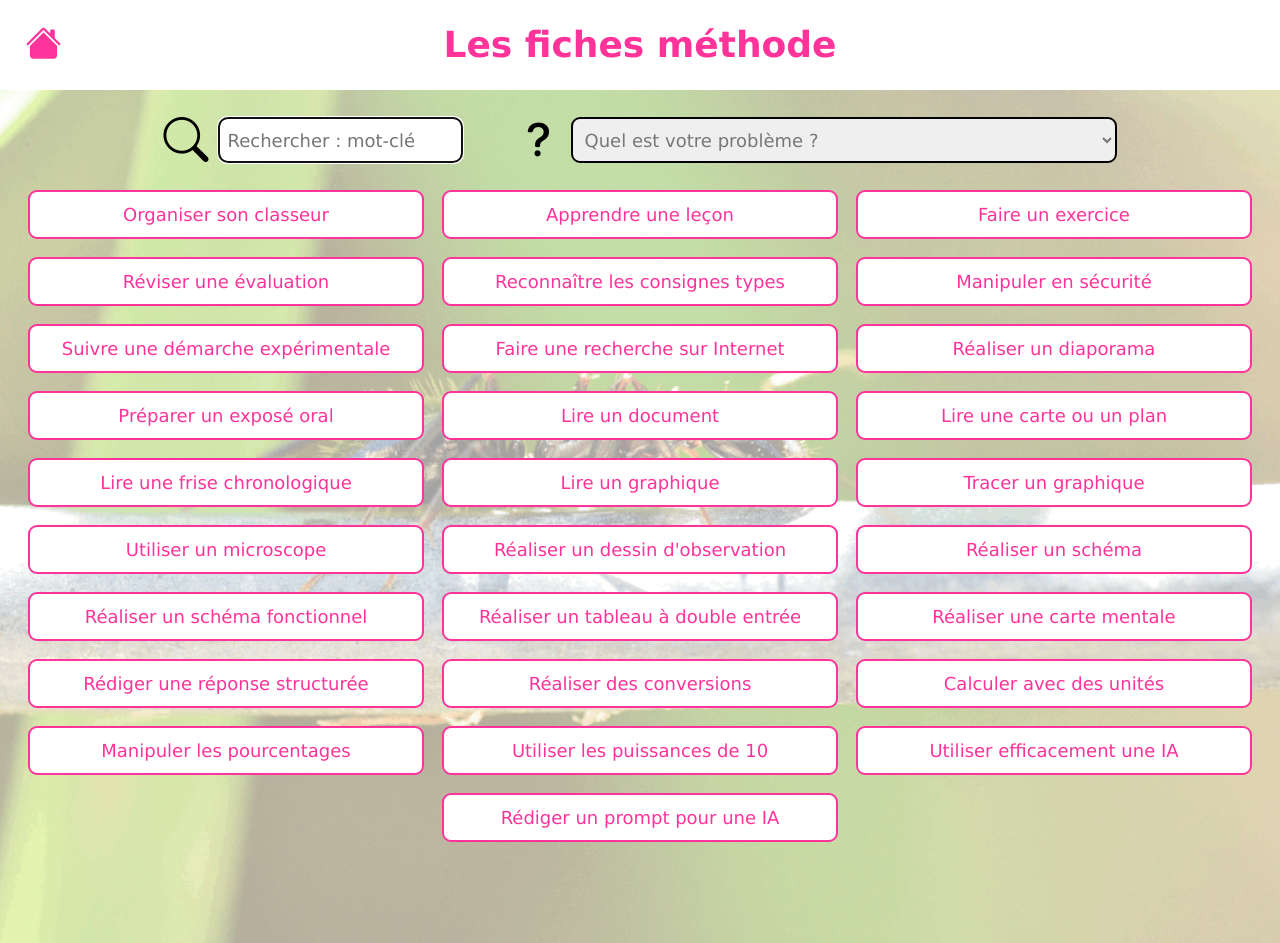
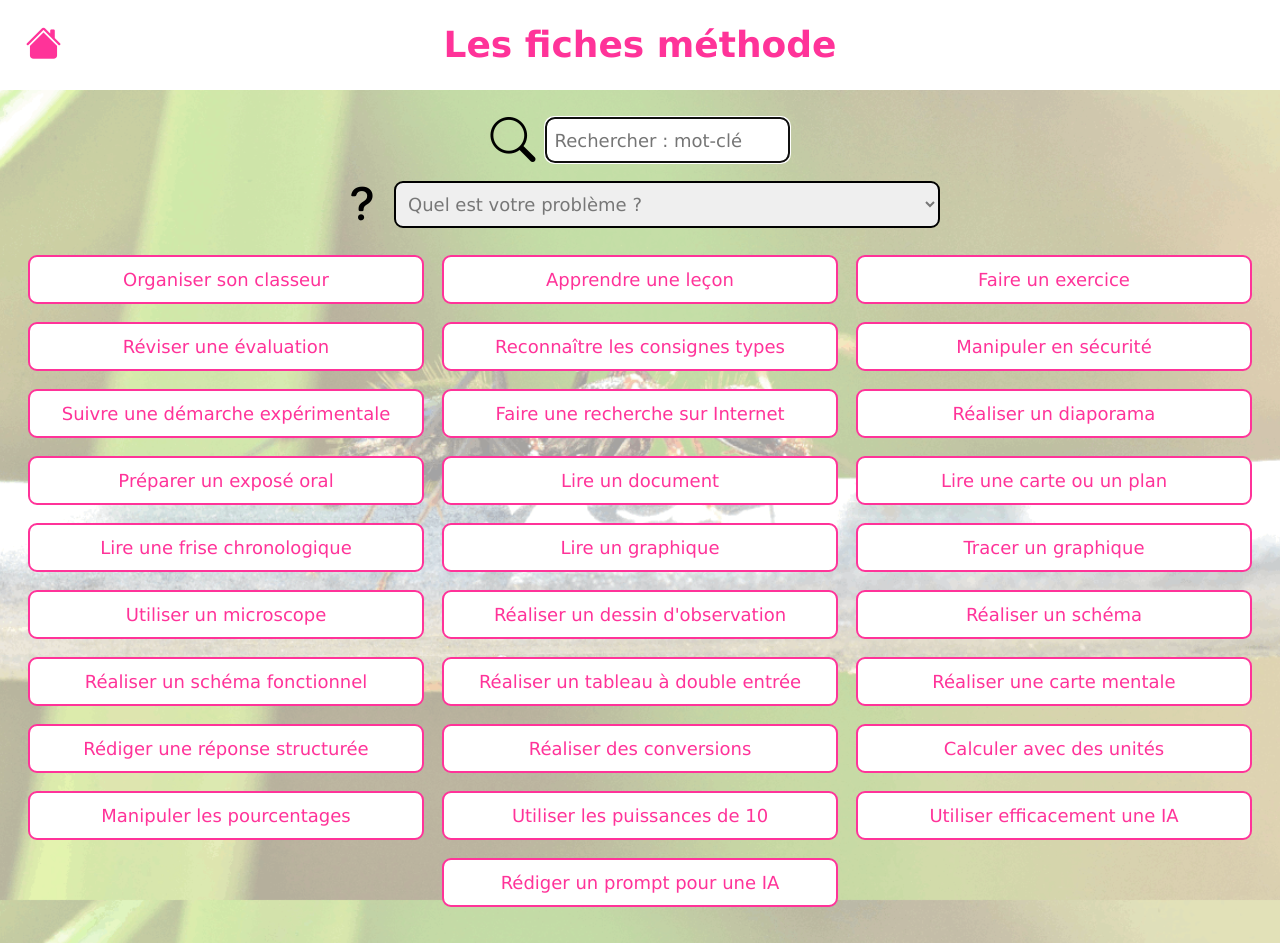
Before and after one commit to Lasius37/Fiches-d-aide, a Jekyll site: the page built from index.html, in a window 1280 px wide and 943 px high. Built offline with Jekyll 4.4.1, drawn with Linux system fonts in a browser that asks for light colours.

Commit message:
update names

```diff
--- a/css/media-queries.css
+++ b/css/media-queries.css
@@ -20,16 +20,6 @@
 
     .index-header {
         background-color: var(--pink);
-    }
-
-    #search{
-        flex-direction: column;
-        gap: 0;
-    }
-
-    #search > div {
-        width: fit-content;
-        margin: 1em auto;
     }
 
     main .wrapper {
--- a/css/specifics/index.css
+++ b/css/specifics/index.css
@@ -18,9 +18,10 @@
 
 #search {
     display: flex;
-    flex-direction: row;
-    gap: 3em;
+    flex-direction: column;
+    gap: 1em;
     justify-content: center;
+    align-items: center;
     margin: 1.5em;
 }
 
```
